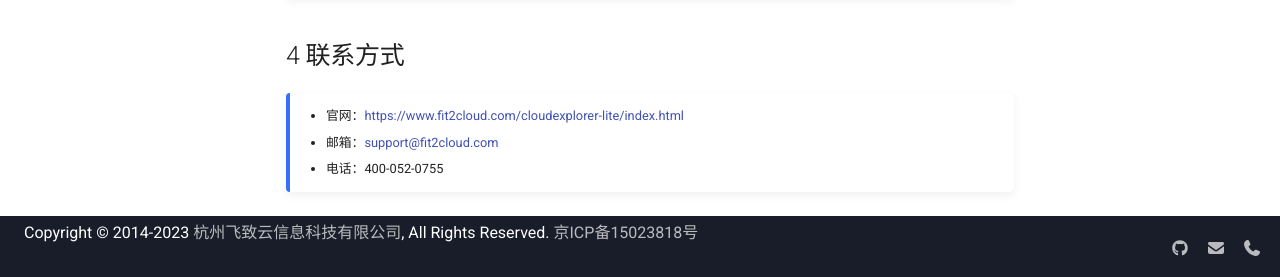
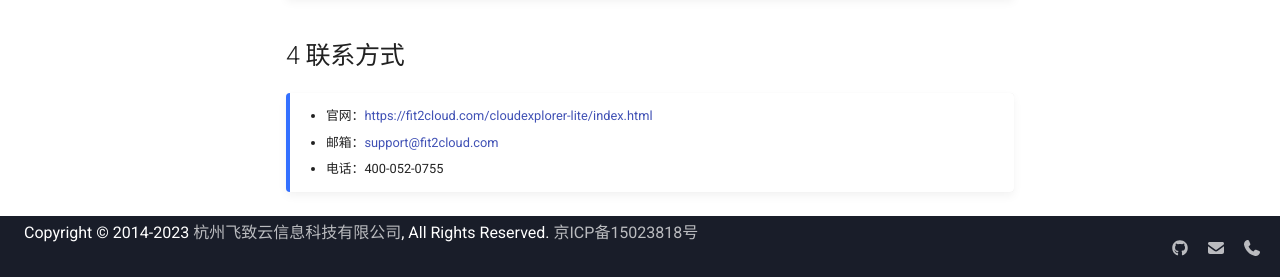
Before and after one commit to CloudExplorer-Dev/docs, an MkDocs documentation site: the page built from docs/contact.md, in a window 1280 px wide and 1069 px high. Shown: the part 789-1066 px from the top of the window. Built offline with MkDocs 1.6.1 and Material for MkDocs 9.7.7, drawn with Linux system fonts in a browser that asks for light colours; the version menu is left out; part of the change alters nothing that is shown.

```diff
--- a/docs/contact.md
+++ b/docs/contact.md
@@ -23,7 +23,7 @@
 ## 4 联系方式
 
 !!! Abstract ""
-    - 官网：https://www.fit2cloud.com/cloudexplorer-lite/index.html
+    - 官网：https://fit2cloud.com/cloudexplorer-lite/index.html
     - 邮箱：support@fit2cloud.com
     - 电话：400-052-0755
 
```
Also changed, not shown: docs/img/CloudExplorer-Lite-logo.jpg (added), docs/quick_start.md (line endings or trailing spaces).
